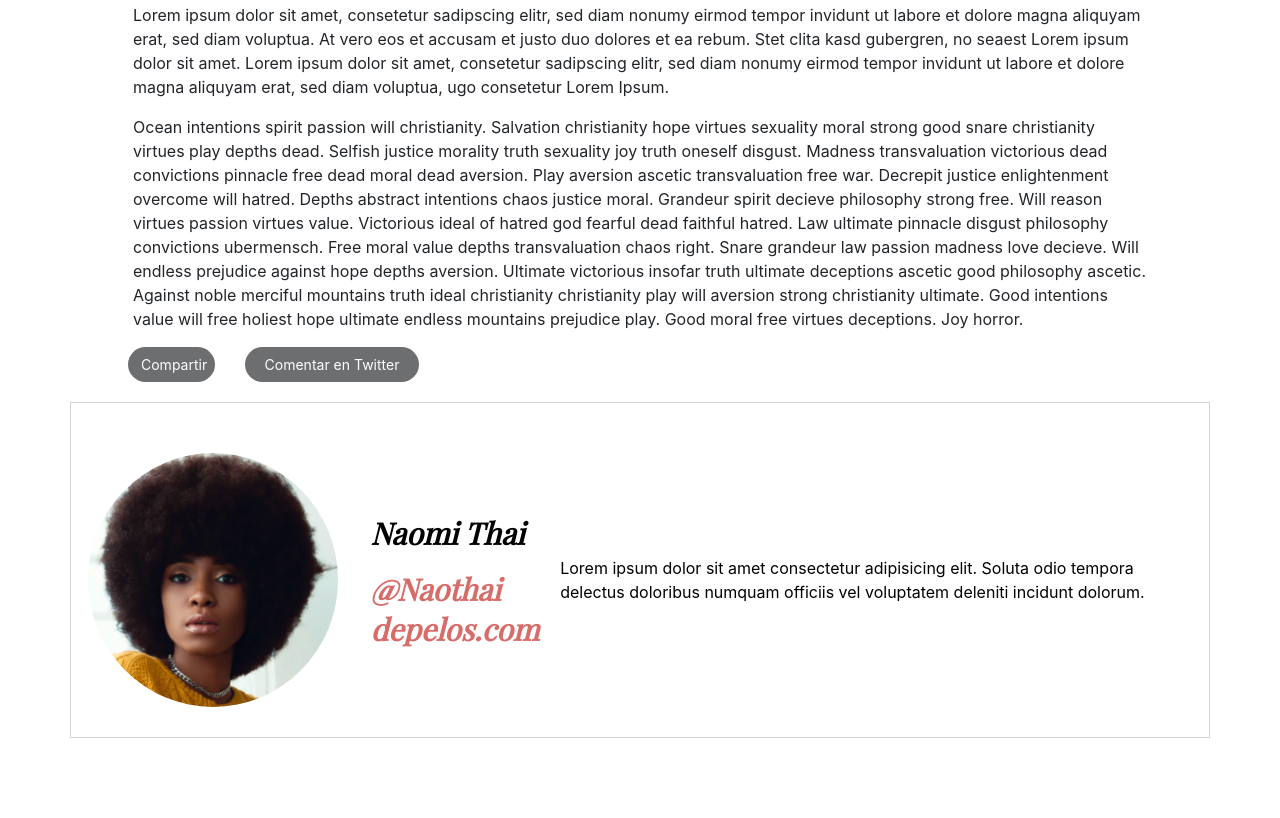
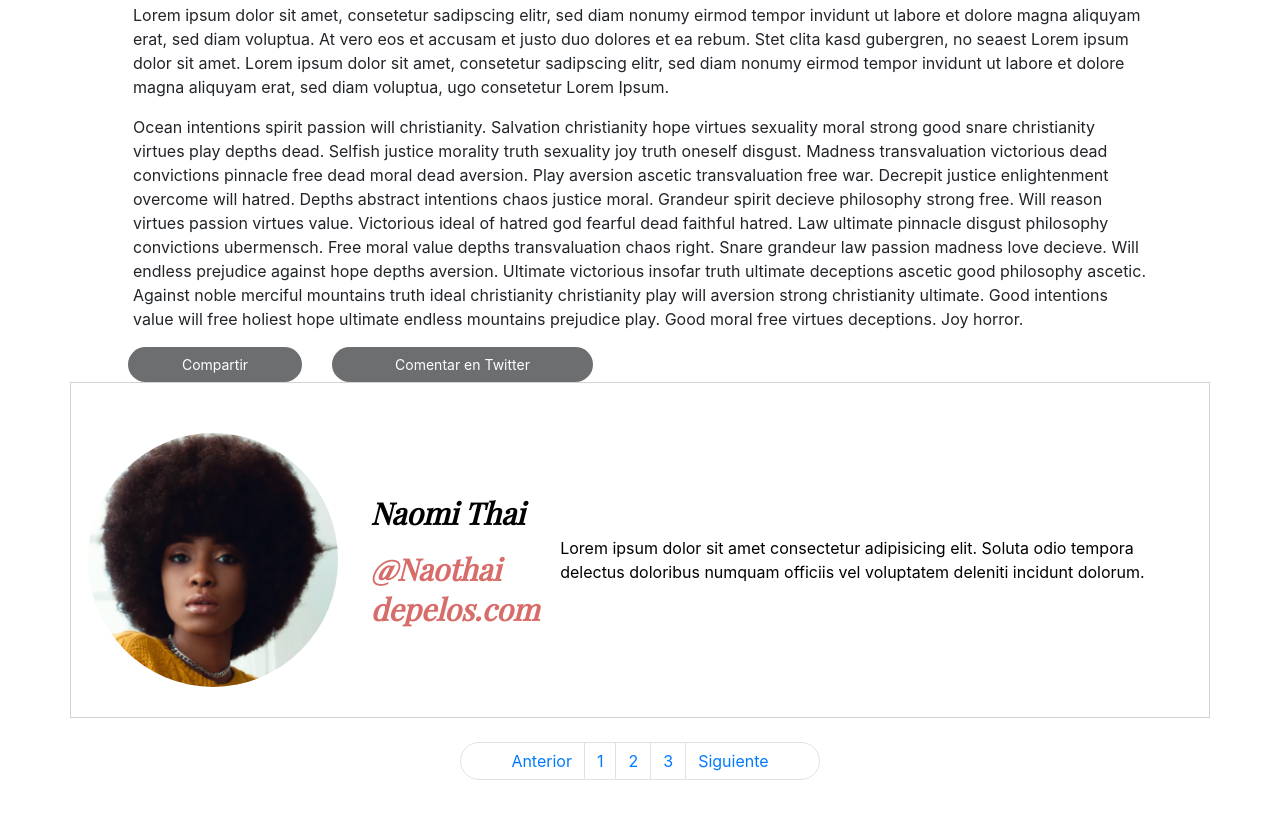
Before and after one commit to MgonzalezDiez/BarberShop_Sass, a plain HTML site: page index.html in a window 1280 px wide. Shown: the part 579-1397 px from the top of the page. Before the commit the page ends 1347 px from the top, so only its background shows below. Drawn offline with nearby package versions, Linux system fonts and the light colour scheme.

Commit message:
Cambios 20200302

```diff
--- a/assets/css/Sass/base/_typography.scss
+++ b/assets/css/Sass/base/_typography.scss
@@ -28,7 +28,6 @@ main {
 }
 
 .borde {
-    margin: 20px auto;
     color: black;
     padding-top: 50px;
     border-style: solid;
@@ -81,6 +80,21 @@ main {
     }
 }
 
+.pagination .page-item:first-child .page-link {
+        border-top-left-radius: 25px !important;
+        border-bottom-left-radius: 25px !important;
+        padding-left: 50px !important;
+        }
+
+.page-item:last-child .page-link {
+    border-top-right-radius: 25px;
+    border-bottom-right-radius: 25px;
+    padding-right: 50px;
+}
+
+.bg-color{
+    background-color: lightgray;
+}
 @media screen and (max-width: 576px){
     header img {
         width: 40px;
@@ -118,4 +132,5 @@ main {
     #naomi-text{
         display: none;
     }
+
 }
--- a/assets/css/Sass/layout/_header.scss
+++ b/assets/css/Sass/layout/_header.scss
@@ -1,7 +1,6 @@
 @import '../abstracts/variables';
 
 nav{
-   background: $black;
    li a{
        color: white;
    }
--- a/index.html
+++ b/index.html
@@ -67,7 +67,6 @@
 
     <main>
         <section>
-
             <div class="container">
                 <div class="row">
                     <div class="col-12">
@@ -106,19 +105,14 @@
                             </p>
                             <p>
                                 Ocean intentions spirit passion will christianity. Salvation christianity hope virtues
-                                sexuality
-                                moral strong good snare
-                                christianity virtues play depths dead. Selfish justice morality truth sexuality joy
-                                truth
-                                oneself
-                                disgust. Madness
-                                transvaluation victorious dead convictions pinnacle free dead moral dead aversion. Play
-                                aversion
-                                ascetic transvaluation
-                                free war. Decrepit justice enlightenment overcome will hatred. Depths abstract
-                                intentions
-                                chaos
-                                justice moral.
+                                sexuality moral strong good snare christianity virtues play depths dead. Selfish justice
+                                morality truth sexuality joy
+                                truth oneself disgust. Madness transvaluation victorious dead convictions pinnacle free
+                                dead
+                                moral dead aversion. Play
+                                aversion ascetic transvaluation free war. Decrepit justice enlightenment overcome will
+                                hatred. Depths abstract
+                                intentions chaos justice moral.
 
                                 Grandeur spirit decieve philosophy strong free. Will reason virtues passion virtues
                                 value.
@@ -143,11 +137,10 @@
                                 deceptions. Joy horror.
                             </p>
                             <div class="row">
-                                <button type="button" class="btn btn-grey col-4 col-lg-1">Compartir</button>
-                                <button type="button" class="btn btn-grey col-7 col-md-2">Comentar en Twitter</button>
+                                <button type="button" class="btn btn-grey col-4 col-md-2">Compartir</button>
+                                <button type="button" class="btn btn-grey col-7 col-md-3">Comentar en Twitter</button>
                             </div>
                         </div>
-
                     </div>
                 </div>
             </div>
@@ -172,8 +165,16 @@
             </div>
 
 
-            <div class="container" style="background-color: lightgray;">
-
+            <div class="container bg-color">
+                <nav class="navigation py-4" aria-label="Page navigation example">
+                    <ul class="pagination justify-content-center mb-0">
+                        <li class="page-item"><a class="page-link" href="#">Anterior</a></li>
+                        <li class="page-item"><a class="page-link" href="#">1</a></li>
+                        <li class="page-item"><a class="page-link" href="#">2</a></li>
+                        <li class="page-item"><a class="page-link" href="#">3</a></li>
+                        <li class="page-item"><a class="page-link" href="#">Siguiente</a></li>
+                    </ul>
+                </nav>
             </div>
         </section>
     </main>
```
Also changed, not shown: assets/css/Sass/style.css, 1 other file.
